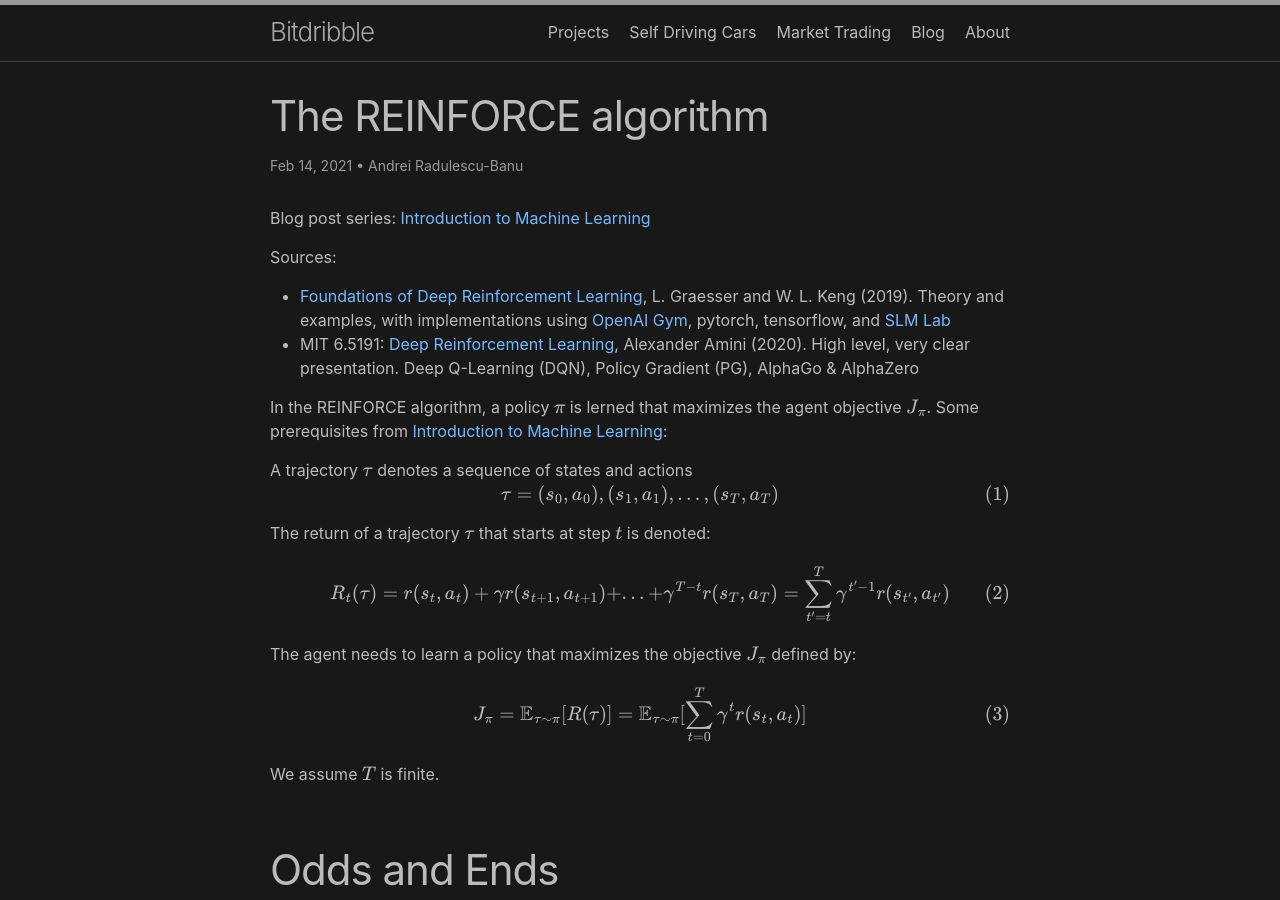
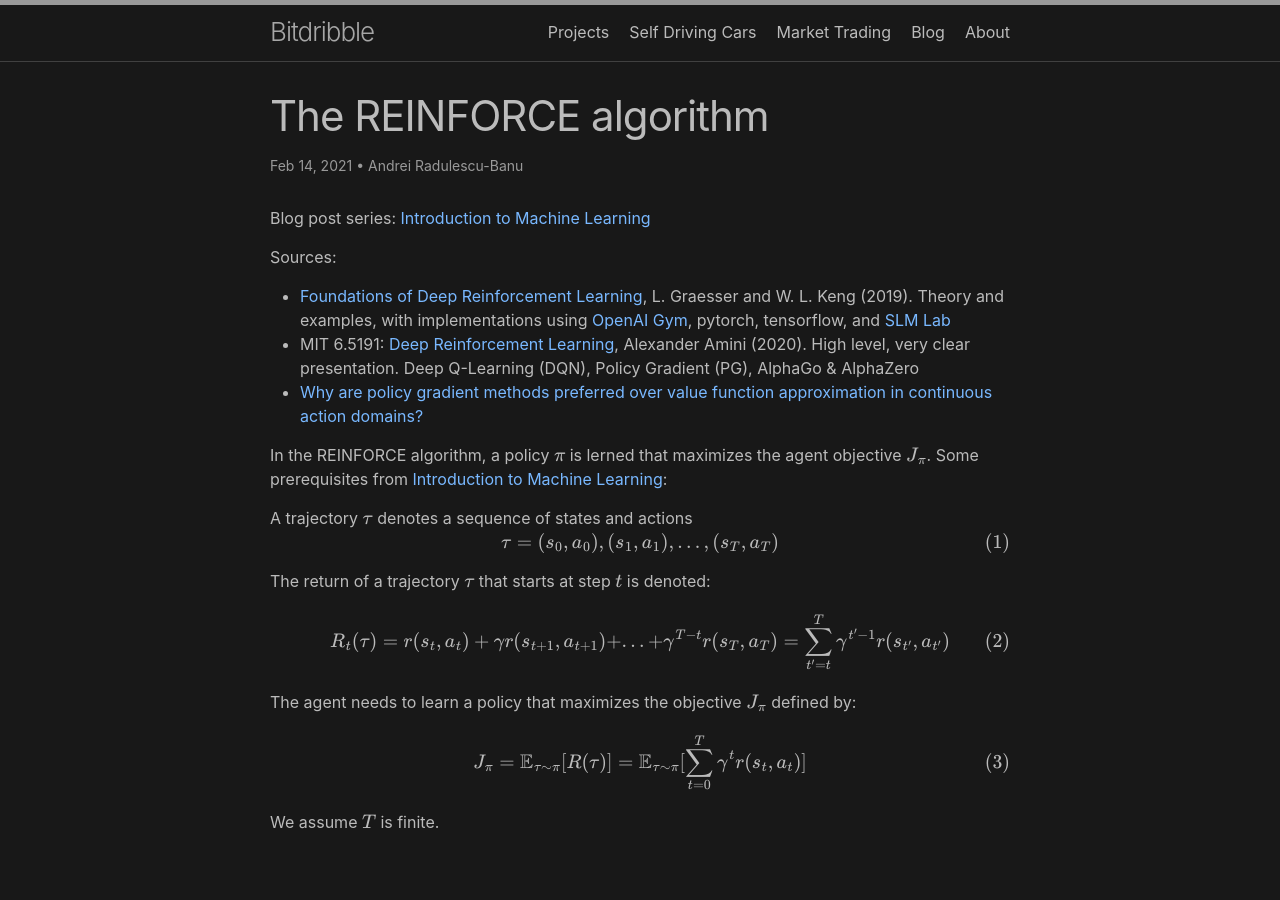
Before and after one commit to analytiq-hub/sigagent.github.io, a Jekyll site: the page built from machine_learning/_posts/2021-02-14-reinforce.md, in a window 1280 px wide and 900 px high. Built offline with Jekyll 4.4.1, drawn with Linux system fonts in a browser that asks for light colours; formulas are drawn with MathJax 3; a script that is not in the unit is left out.

Commit message:
*** empty log message ***

```diff
--- a/machine_learning/_posts/2021-02-14-reinforce.md
+++ b/machine_learning/_posts/2021-02-14-reinforce.md
@@ -11,6 +11,7 @@ Blog post series: [Introduction to Machine Learning](2021-02-13-introduction_to_
 Sources:
 * [Foundations of Deep Reinforcement Learning](https://www.amazon.com/Deep-Reinforcement-Learning-Python-Hands/dp/0135172381), L. Graesser and W. L. Keng (2019). Theory and examples, with implementations using [OpenAI Gym](https://gym.openai.com/), pytorch, tensorflow, and [SLM Lab](https://github.com/andrei-radulescu-banu/SLM-Lab)
 * MIT 6.5191: [Deep Reinforcement Learning](https://www.youtube.com/watch?v=i6Mi2_QM3rA), Alexander Amini (2020). High level, very clear presentation. Deep Q-Learning (DQN), Policy Gradient (PG), AlphaGo & AlphaZero
+* [Why are policy gradient methods preferred over value function approximation in continuous action domains?](https://datascience.stackexchange.com/questions/25209/why-are-policy-gradient-methods-preferred-over-value-function-approximation-in-c/25212#25212)
 
 In the REINFORCE algorithm, a policy $$\pi$$ is lerned that maximizes the agent objective $$J_\pi$$. Some prerequisites from [Introduction to Machine Learning](2021-02-13-introduction_to_machine_learning.md):
 
```
